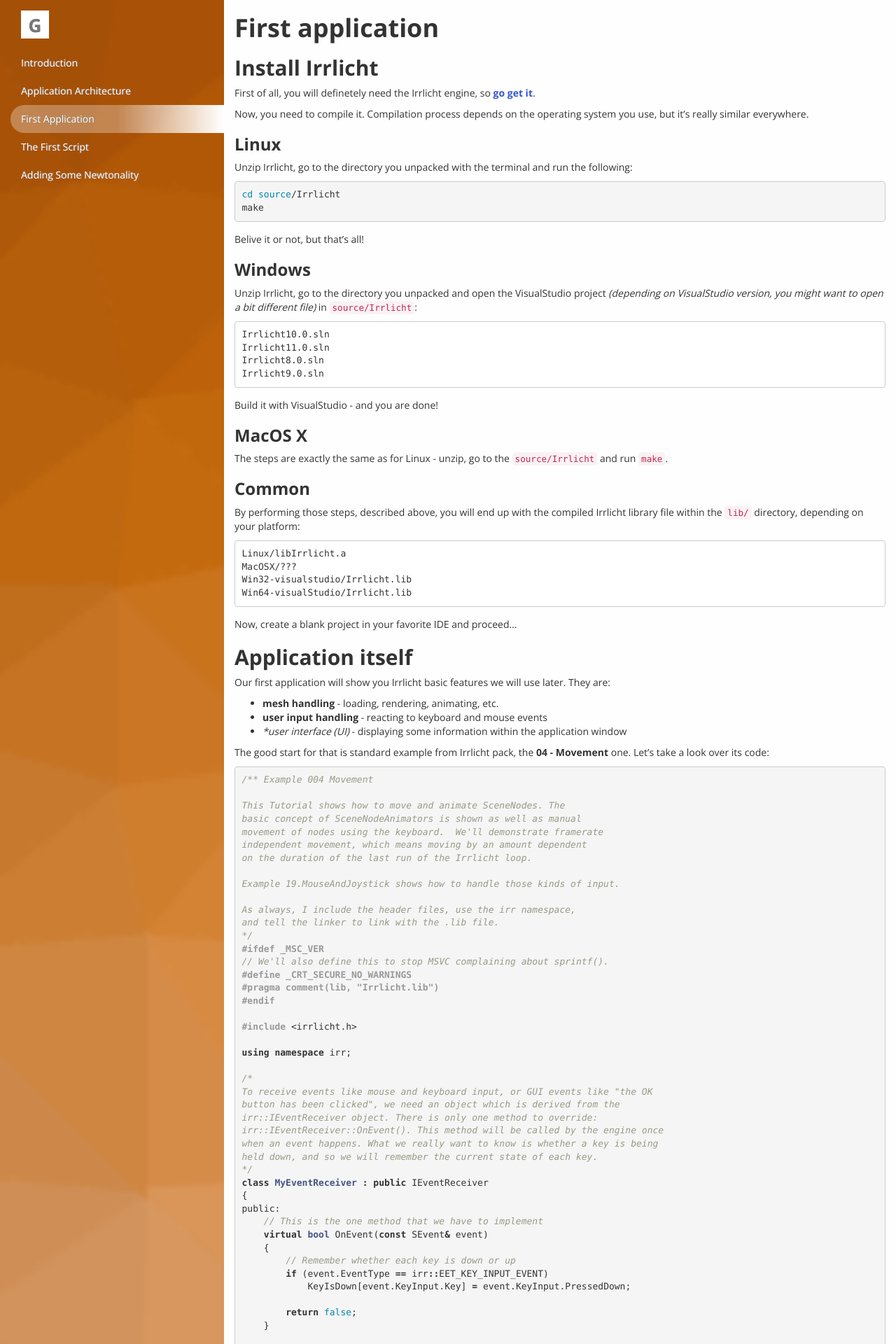
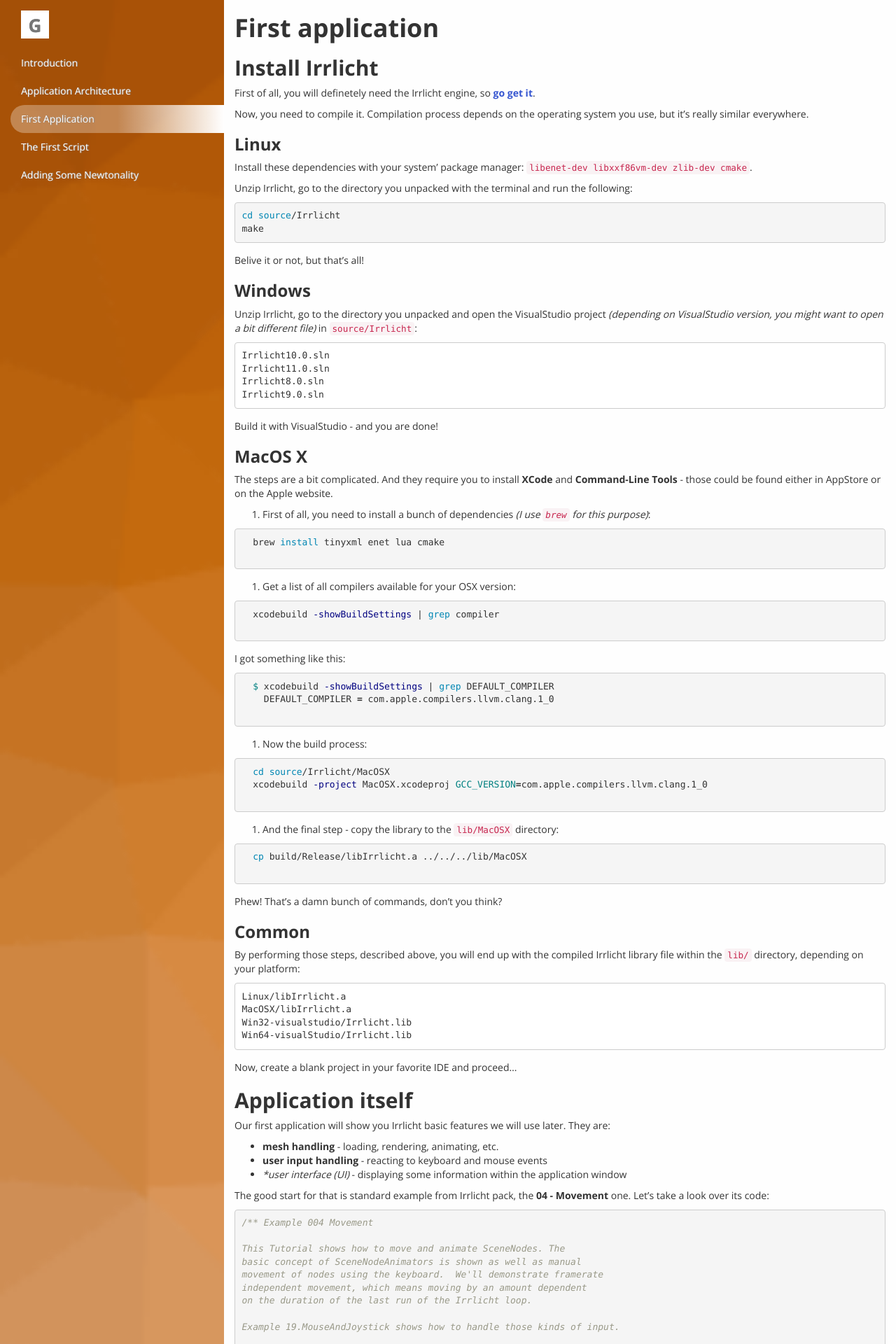
Before and after one commit to shybovycha/irrlicht-newton-tutorials, a Jekyll site: the page built from _posts/2015-08-28-first-application.md, in a window 1280 px wide. Shown: the top 1920 px of the page at 70% size. Built offline with Jekyll 4.4.1, drawn with Linux system fonts in a browser that asks for light colours; nearby versions of some CDN libraries; some of the changed text lies outside the part shown.

Commit message:
Updated OSX build process for Irrlicht

```diff
--- a/_posts/2015-08-28-first-application.md
+++ b/_posts/2015-08-28-first-application.md
@@ -16,6 +16,9 @@
 but it's really similar everywhere.
 
 ### Linux
+
+Install these dependencies with your system' package manager:
+`libenet-dev libxxf86vm-dev zlib-dev cmake`.
 
 Unzip Irrlicht, go to the directory you unpacked with the terminal and run the following:
 
@@ -40,7 +43,43 @@
 
 ### MacOS X
 
-The steps are exactly the same as for Linux - unzip, go to the `source/Irrlicht` and run `make`.
+The steps are a bit complicated. And they require you to install **XCode** and
+**Command-Line Tools** - those could be found either in  AppStore or on the Apple
+website.
+
+1. First of all, you need to install a bunch of dependencies _(I use `brew` for this purpose)_:
+
+  {% highlight bash %}
+  brew install tinyxml enet lua cmake
+  {% endhighlight %}
+
+2. Get a list of all compilers available for your OSX version:
+
+  {% highlight bash %}
+  xcodebuild -showBuildSettings | grep compiler
+  {% endhighlight %}
+
+  I got something like this:
+
+  {% highlight bash %}
+  $ xcodebuild -showBuildSettings | grep DEFAULT_COMPILER
+    DEFAULT_COMPILER = com.apple.compilers.llvm.clang.1_0
+  {% endhighlight %}
+
+3. Now the build process:
+
+  {% highlight bash %}
+  cd source/Irrlicht/MacOSX
+  xcodebuild -project MacOSX.xcodeproj GCC_VERSION=com.apple.compilers.llvm.clang.1_0
+  {% endhighlight %}
+
+4. And the final step - copy the library to the `lib/MacOSX` directory:
+
+  {% highlight bash %}
+  cp build/Release/libIrrlicht.a ../../../lib/MacOSX
+  {% endhighlight %}
+
+Phew! That's a damn bunch of commands, don't you think?
 
 ### Common
 
@@ -48,7 +87,7 @@
 within the `lib/` directory, depending on your platform:
 
     Linux/libIrrlicht.a
-    MacOSX/???
+    MacOSX/libIrrlicht.a
     Win32-visualstudio/Irrlicht.lib
     Win64-visualStudio/Irrlicht.lib
 
@@ -358,8 +397,98 @@
         ${X11_Xxf86vm_LIB})
 {% endhighlight %}
 
+**Note:** for those of you, guys, running MacOS X I prepared a bit more complicated
+`CMakeLists.txt` file - just to make our application run everywhere:
+
+{% highlight cmake %}
+cmake_minimum_required(VERSION 3.1)
+project(irrlicht_newton_game1)
+
+if (APPLE)
+    set(CMAKE_CXX_FLAGS ${CMAKE_CXX_FLAGS} "-framework Cocoa -framework IOKit")
+endif()
+
+set(CMAKE_CXX_FLAGS "${CMAKE_CXX_FLAGS} -std=c++11")
+
+option("NEWTON_DEMOS_SANDBOX" "Build demos sandbox" OFF)
+
+set(LUACPPINTERFACE_PATH source/luacppinterface-master)
+set(CPPFORMAT_PATH source/cppformat-master)
+set(NEWTONGD_PATH source/newton-dynamics-master)
+set(NEWTONGD_INCLUDE_DIRS
+        ${NEWTONGD_PATH}/packages/dCustomJoints
+        ${NEWTONGD_PATH}/packages/dContainers
+        ${NEWTONGD_PATH}/packages/dMath
+        )
+
+set(NEWTON_LIBRARIES Newton dMath)
+
+add_subdirectory(${LUACPPINTERFACE_PATH})
+add_subdirectory(${CPPFORMAT_PATH})
+add_subdirectory(${NEWTONGD_PATH})
+
+find_package(X11)
+find_package(OpenGL)
+find_package(ZLIB)
+find_package(Lua)
+
+if (NOT IRRLICHT_LIBRARY_PATH)
+    if (UNIX)
+        set(IRRLICHT_PATH_SUFFIX Linux)
+    endif()
+
+    if (APPLE)
+        set(IRRLICHT_PATH_SUFFIX MacOSX)
+    endif()
+
+    if (WIN32)
+        if (MSVC)
+            set(IRRLICHT_PATH_SUFFIX Win32-visualstudio Win64-visualstudio)
+        endif()
+
+        if (MINGW)
+            set(IRRLICHT_PATH_SUFFIX Win32-gcc)
+        endif()
+    endif()
+
+    find_library(IRRLICHT_LIBRARY_PATH
+            NAMES Irrlicht
+            PATHS ${IRRLICHT_PATH}/lib/
+            PATH_SUFFIXES ${IRRLICHT_PATH_SUFFIX})
+
+    message(STATUS "Found Irrlicht: ${IRRLICHT_LIBRARY_PATH}")
+endif()
+
+set(LIBRARIES luacppinterface
+        cppformat
+        ${NEWTON_LIBRARIES}
+        ${IRRLICHT_LIBRARY_PATH}
+        ${X11_LIBRARIES}
+        ${OPENGL_LIBRARIES}
+        ${ZLIB_LIBRARIES}
+        ${LUA_LIBRARIES})
+
+if (NOT APPLE)
+    set(LIBRARIES ${LIBRARIES} ${X11_Xxf86vm_LIB})
+endif()
+
+include_directories(${IRRLICHT_PATH}/include
+        ${LUA_INCLUDE_DIR}
+        ${LUACPPINTERFACE_PATH}/include
+        ${CPPFORMAT_PATH}
+        ${NEWTONGD_INCLUDE_DIRS})
+
+set(SOURCE_FILES source/main.cpp)
+set(EXECUTABLE_NAME irrlicht_newton_game1)
+
+add_executable(${EXECUTABLE_NAME} ${SOURCE_FILES})
+
+target_link_libraries(${EXECUTABLE_NAME}
+        ${LIBRARIES})
+{% endhighlight %}
+
 Now that you are ready, run the following commands from your project directory
-**(you will need `cmake` to be installed)**:
+**(you will need `cmake` to be installed in your system)**:
 
 {% highlight bash %}
 mkdir build
```
